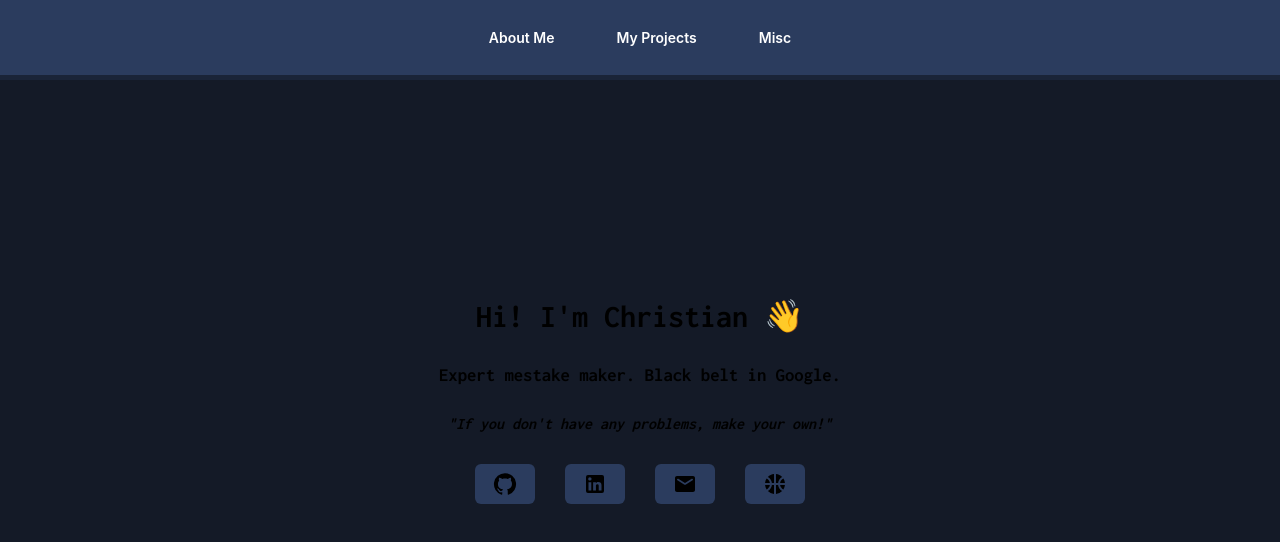
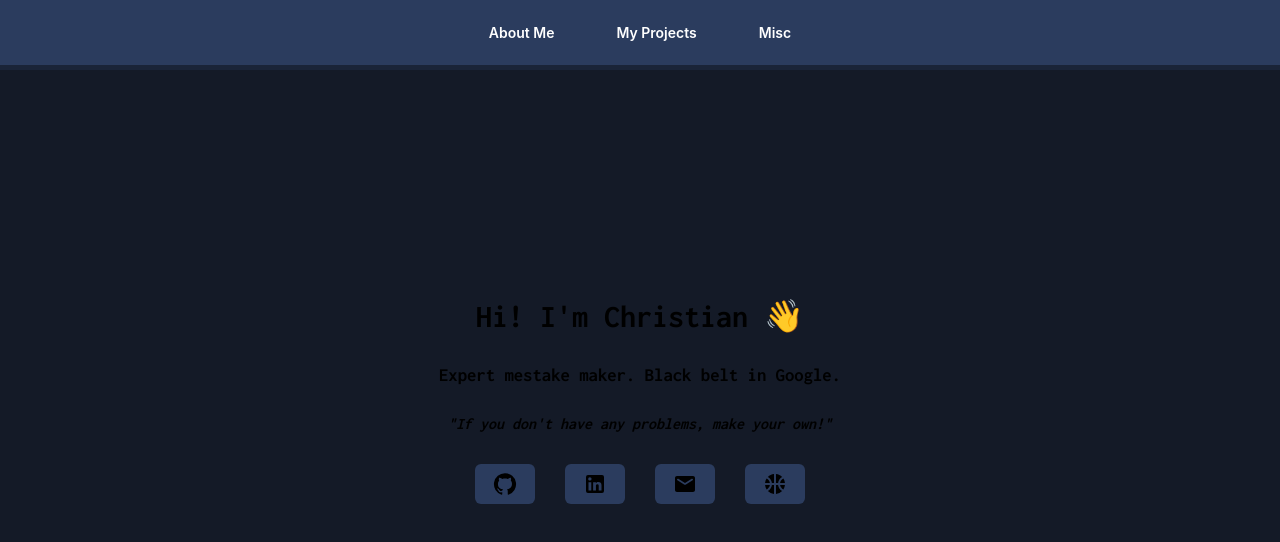
Before and after one commit to scoogii/portfolio, a Next.js app: page / in a window 1280 px wide. Shown: the top 542 px of the page. Built offline with nearby package versions, Linux system fonts and the light colour scheme.

Commit message:
fix intro card going under navbar, added padding to fix it

```diff
--- a/app/_components/Nav.jsx
+++ b/app/_components/Nav.jsx
@@ -7,7 +7,7 @@ const Nav = () => {
     justifyContent: "center",
     alignItems: "center",
     width: "100vw",
-    height: { xs: "80px" },
+    height: "70px",
     background: "#2b3c5e",
     borderBottom: "5px solid #1a2438",
     position: "fixed",
--- a/app/_components/SocialButtons.jsx
+++ b/app/_components/SocialButtons.jsx
@@ -13,6 +13,7 @@ const SocialButtons = () => {
     alignItems: "center",
     gap: { xs: "15px", sm: "20px", md: "25px", lg: "30px" },
   };
+
   const socialButtonStyle = {
     background: "#2b3c5e",
     ":hover": {
--- a/app/page.module.css
+++ b/app/page.module.css
@@ -3,7 +3,7 @@
   flex-direction: column;
   align-items: center;
   justify-content: center;
-  padding: 3rem;
+  padding: 80px;
   min-height: 100vh;
   gap: 4vh;
 }
```
